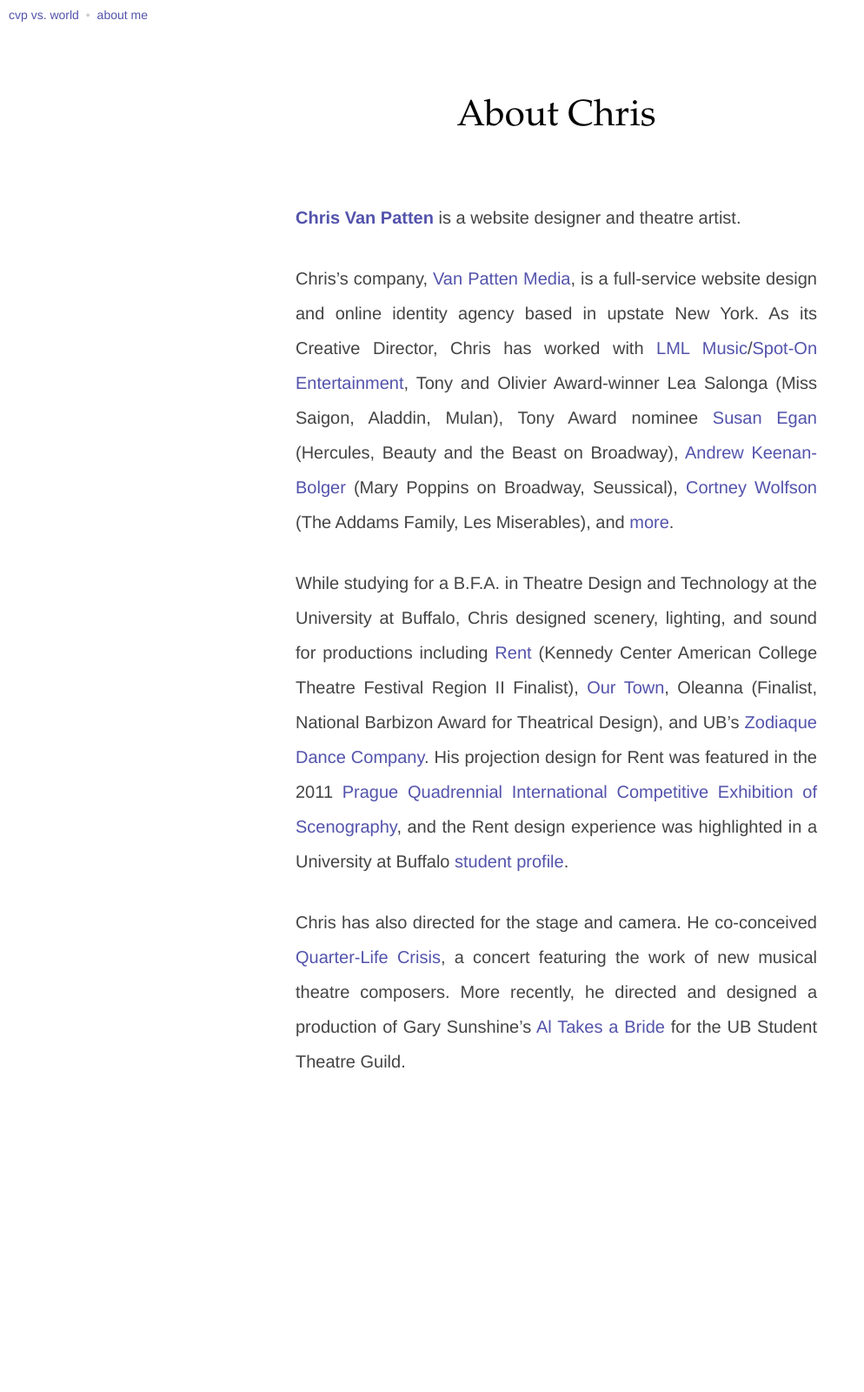
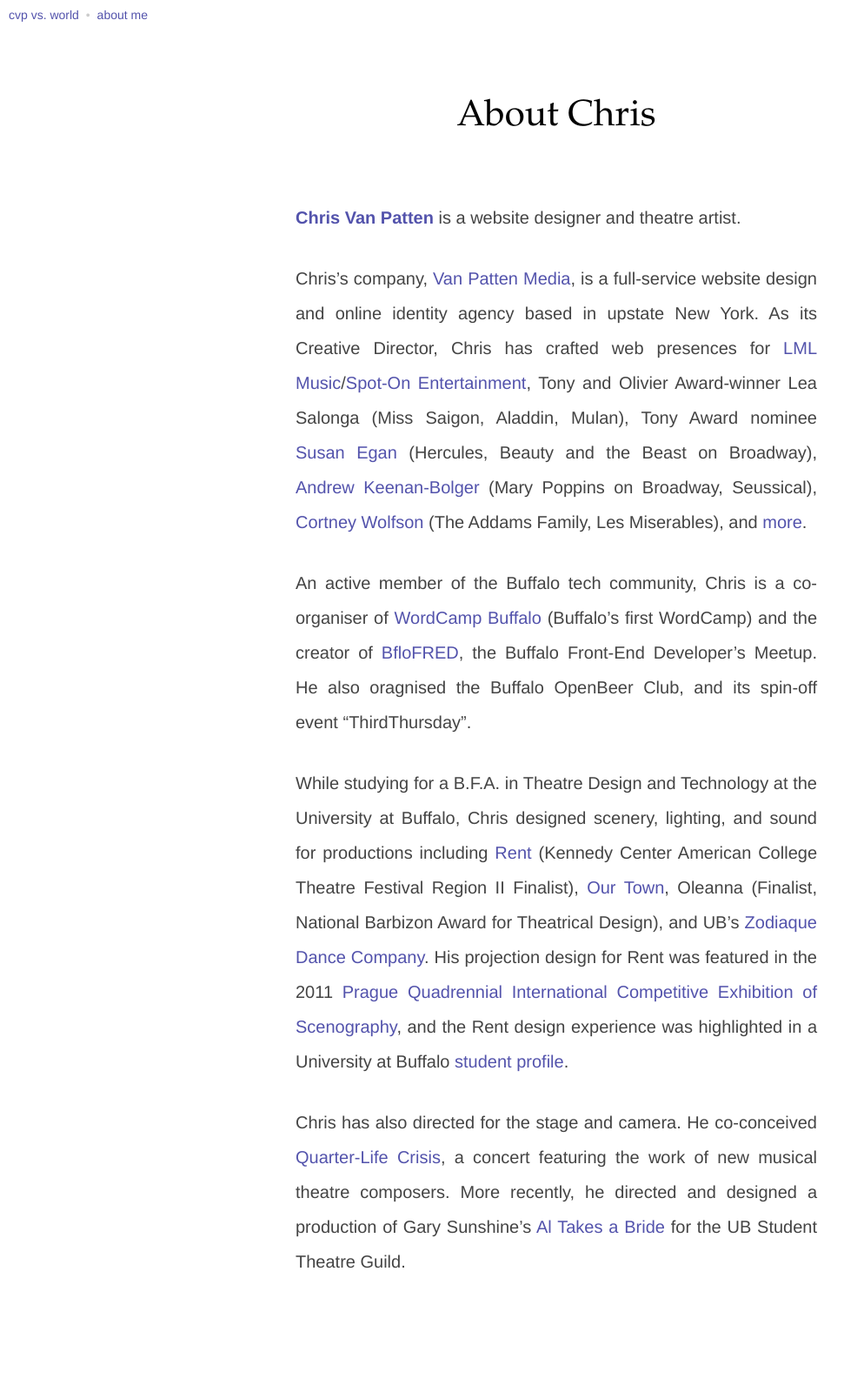
Before and after one commit to chrisvanpatten/chrisvanpatten.github.com, a Jekyll site: the page built from about/index.md, in a window 1280 px wide. Shown: the whole page at 87% size, without its empty margins (0-994 px from the left). Built offline with Jekyll 4.4.1, drawn with Linux system fonts in a browser that asks for light colours; before the commit the page ends 1370 px from its top, so only the background shows below that.

Commit message:
Update bio

```diff
--- a/about/index.md
+++ b/about/index.md
@@ -8,7 +8,9 @@ title: About Chris
 
 **[Chris Van Patten](http://www.chrisvanpatten.com/)** is a website designer and theatre artist.
 
-Chris's company, [Van Patten Media](http://www.vanpattenmedia.com/), is a full-service website design and online identity agency based in upstate New York. As its Creative Director, Chris has worked with [LML Music](http://www.lmlmusic.com/)/[Spot-On Entertainment](http://www.spot-onentertainment.com/), Tony and Olivier Award-winner Lea Salonga (Miss Saigon, Aladdin, Mulan), Tony Award nominee [Susan Egan](http://www.susanegan.net/) (Hercules, Beauty and the Beast on Broadway), [Andrew Keenan-Bolger](http://www.andrewkeenanbolger.com/) (Mary Poppins on Broadway, Seussical), [Cortney Wolfson](http://www.cortneywolfson.com/) (The Addams Family, Les Miserables), and [more](http://www.chrisvanpatten.com/portfolio/web/).
+Chris's company, [Van Patten Media](http://www.vanpattenmedia.com/), is a full-service website design and online identity agency based in upstate New York. As its Creative Director, Chris has crafted web presences for [LML Music](http://www.lmlmusic.com/)/[Spot-On Entertainment](http://www.spot-onentertainment.com/), Tony and Olivier Award-winner Lea Salonga (Miss Saigon, Aladdin, Mulan), Tony Award nominee [Susan Egan](http://www.susanegan.net/) (Hercules, Beauty and the Beast on Broadway), [Andrew Keenan-Bolger](http://www.andrewkeenanbolger.com/) (Mary Poppins on Broadway, Seussical), [Cortney Wolfson](http://www.cortneywolfson.com/) (The Addams Family, Les Miserables), and [more](http://www.chrisvanpatten.com/portfolio/web/).
+
+An active member of the Buffalo tech community, Chris is a co-organiser of [WordCamp Buffalo](http://2012.buffalo.wordcamp.org/) (Buffalo's first WordCamp) and the creator of [BfloFRED](http://twitter.com/bflofred), the Buffalo Front-End Developer's Meetup. He also oragnised the Buffalo OpenBeer Club, and its spin-off event "ThirdThursday".
 
 While studying for a B.F.A. in Theatre Design and Technology at the University at Buffalo, Chris designed scenery, lighting, and sound for productions including [Rent](http://chrisvanpatten.com/portfolio/theatre/rent/) (Kennedy Center American College Theatre Festival Region II Finalist), [Our Town](http://chrisvanpatten.com/portfolio/theatre/ourtown/), Oleanna (Finalist, National Barbizon Award for Theatrical Design), and UB's [Zodiaque Dance Company](http://chrisvanpatten.com/portfolio/theatre/zodiaquespring2010/). His projection design for Rent was featured in the 2011 [Prague Quadrennial International Competitive Exhibition of Scenography](http://www.pq.cz/en/international-competitive-exhibition.html), and the Rent design experience was highlighted in a University at Buffalo [student profile](http://admissions.buffalo.edu/changeit/chris_van_patten.php).
 
```
